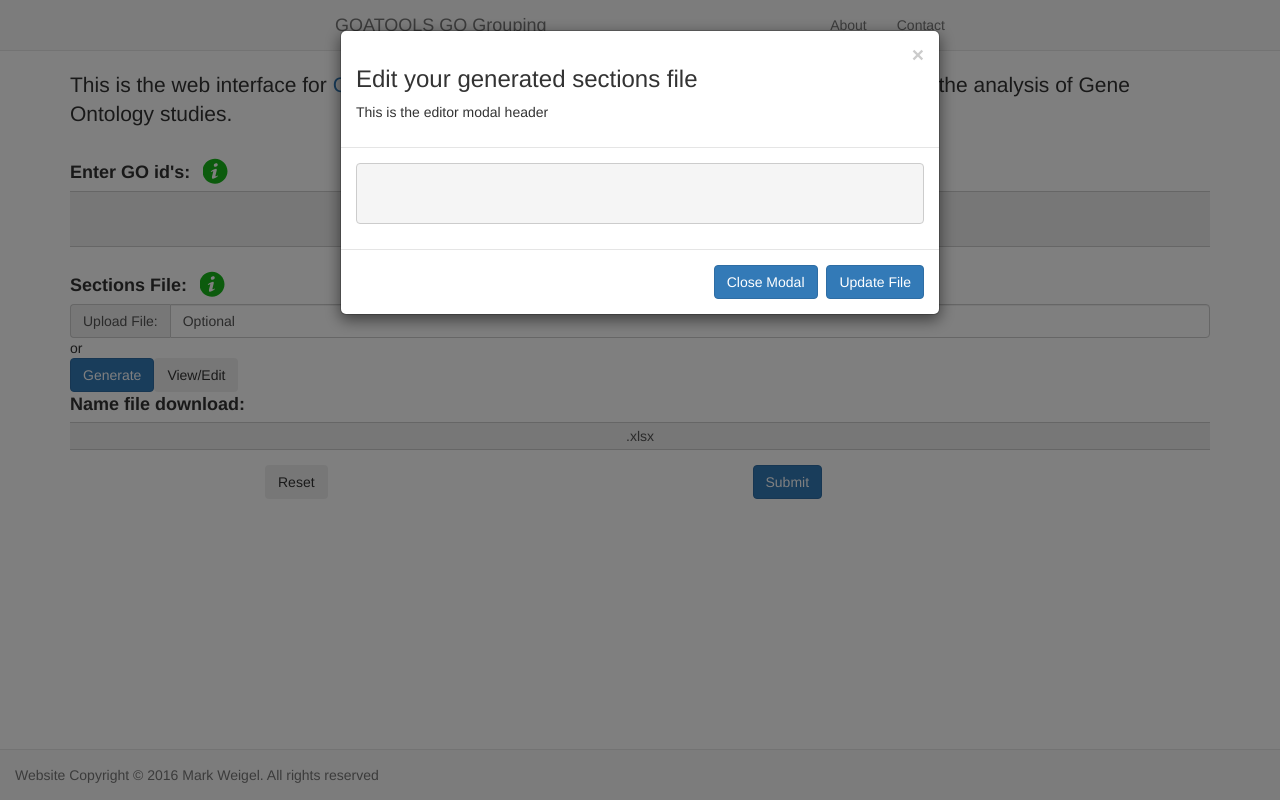
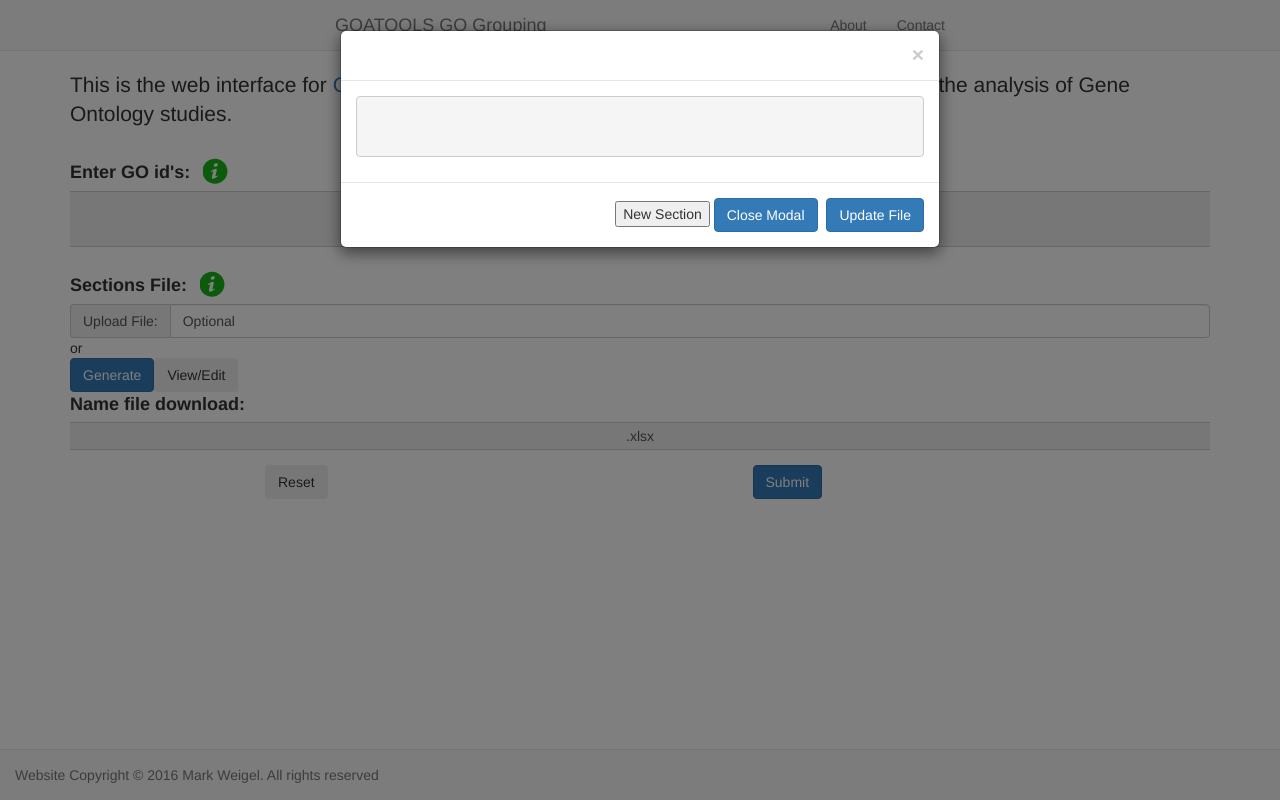
Before and after one commit to mrkjesus2/GOATOOLS-Web-Interface, a Django app: template goatoolsgui/templates/goatoolsgui/base_form.html in a window 1280 px wide, after a click on "Generate". Run offline with Django 3.2, Linux system fonts and the light colour scheme; the template is opened without the code that fills it, so the values that code supplies are empty; some libraries are stand-ins or nearby versions.

Commit message:
Add 'new section' button

```diff
--- a/goatoolsgui/static/goatoolsgui/app.js
+++ b/goatoolsgui/static/goatoolsgui/app.js
@@ -143,25 +143,27 @@ $(document).ready(function() {
   });
 });
 
-function getSectionsFile() {
+// TODO REMOVE: Here for fewer clicks
+$(document).ready(function() {
+  $('#goids').val('GO:0002376, GO:0002682, GO:0001817, GO:0001816, GO:0034097, GO:0045087, GO:0006954, GO:0002521, GO:0002467, GO:0007229, GO:0050900, GO:0022610, GO:0030155, GO:0007155, GO:0016032, GO:0050792, GO:0098542');
+  $('#section_names').val('sections1, sections2');
+  $('#dev-shortcut').click();
+  // setTimeout(function() {
+  //   $('#new-dev').click();
+  // }, 1000);
+});
+
+
+/**
+ * Makes an AJAX call to generatesections for Sections File Data
+ * @param  {string} group    Name for the user's group
+ * @param  {object} sections Contains section names with an array of related goids
+ * @param  {array} goids    List of the user's goid's from initial form
+ */
+function getSectionsFile(group, sections, goids) {
   // TODO: Enforce GoId's are entered in form
-  var goids = $('#goids').val().replace(/ /g, '');
-  var group = $('#group_name').val() || 'gene-ontology';
-  var sections = {};
-  var sectionNames = $('#section_names').val() || null;
+  console.log("Getting Sections Information");
 
-  if (sectionNames) {
-    sectionNames = sectionNames.replace(/,/g, '').split(' ');
-    sectionNames.forEach(function(name) {
-      sections[name] = ['GO:0002376', 'GO:0002682'];
-    });
-    sections = JSON.stringify(sections);
-  } else {
-    console.log('Sections not split');
-  }
-
-  console.log("Getting Sections Information");
-  // console.log(typeof(sections));
   var csrftoken = getCookie('csrftoken');
 
   $.ajax({
@@ -180,15 +182,16 @@ function getSectionsFile() {
     },
 
     success: function(test) {
+      console.log('Ajax Success');
       // Display sectionsfile
       var lines = divideTxtFileBySection(test);
       createTxtFileHtml(lines);
       // addSectionsToPage(test.list_2d);
 
-
+      $('#editor-test').append(test);
       // Attach sections file
-      var sectionsFile = new Blob([test], {type : 'text/plain'});
-      var url = URL.createObjectURL(sectionsFile);
+      // var sectionsFile = new Blob([test], {type : 'text/plain'});
+      // var url = URL.createObjectURL(sectionsFile);
     },
 
     error: function(xhr, errmsg, err) {
@@ -198,99 +201,193 @@ function getSectionsFile() {
   });
 };
 
-$(document).ready(function() {
-  $('#goids').val('GO:0002376, GO:0002682, GO:0001817, GO:0001816, GO:0034097, GO:0045087, GO:0006954, GO:0002521, GO:0002467, GO:0007229, GO:0050900, GO:0022610, GO:0030155, GO:0007155, GO:0016032, GO:0050792, GO:0098542');
-  $('#section_names').val('sections1, sections2');
-});
+/**
+ * Takes data from the initial form or from the sections file editor and calls
+ * getSectionsFile to make an AJAX request for Sections Data
+ */
+function updateSections() {
+  var rootEl = document.getElementById('editor');
+  var goids = $('#goids').val().replace(/ /g, '');
+  var sections = {};
+  var sectionNames;
+  var group;
 
-// https://docs.djangoproject.com/en/dev/ref/csrf/
-function csrfSafeMethod(method) {
-  return (/^(GET|HEAD|OPTIONS|TRACE)$/.test(method));
+  if (rootEl.children.length === 0) {
+    // Handle empty editor
+    console.log('Editor is empty');
+
+    group = $('#group_name').val() || 'gene-ontology';
+    sectionNames = $('#section_names').val() || null;
+
+    // Create section with empty goid array
+    if (sectionNames) {
+      sectionNames = sectionNames.replace(/,/g, '').split(' ');
+
+      sectionNames.forEach(function(name) {
+        sections[name] = ['GO:0002682'];
+      });
+      console.log(sections);
+    }
+  } else {
+    // Handle edited information
+    console.log('There is editor content');
+
+    group = rootEl.getElementsByClassName('editor__group-name')[0].innerHTML.replace('# GROUP NAME: ', '');
+    var sectionsEls = rootEl.getElementsByClassName('editor__section-container');
+
+    console.log(sectionsEls);
+    // Loop over each section to create a section object
+    for (var i = 0; i < sectionsEls.length; i++) {
+      var name = sectionsEls[i].id;
+      var sectionGoids = [];
+
+      // Skip the sections line and get the goids for the current section
+      for (var j = 1; j < sectionsEls[name].children.length; j++) {
+        sectionGoids.push(sectionsEls[name].children[j].id);
+      }
+      sections[name] = sectionGoids;
+    }
+  }
+
+  sections = JSON.stringify(sections);
+
+  getSectionsFile(group, sections, goids);
 }
 
-function getCookie(name) {
-  var cookieValue = null;
-  if (document.cookie && document.cookie !== '') {
-    var cookies = document.cookie.split(';');
-    for (var i = 0; i < cookies.length; i++) {
-      var cookie = jQuery.trim(cookies[i]);
-      if (cookie.substring(0, name.length + 1) === name + '=') {
-        cookieValue = decodeURIComponent(cookie.substring(name.length + 1));
-        break;
-      }
-    }
-  }
-  return cookieValue;
-}
 
-function addSectionsToPage(sections) {
-  var $el = $('#editor');
-  sections.forEach(function(section) {
-    console.log(section[0]);
-    // Add section line
-    var list = $el.append('<ul>');
-    list.append('<li>{Find appropriate text}' + section[0] + '</li>');
 
-    // Add goid information line
-    section[1].forEach(function(goid) {
-      list.append('<li>' + goid + '</li>');
-      console.log(goid);
-    });
-    list.append('</ul>');
-  });
-}
 
+/**
+ * Sections File Editor
+ */
 function divideTxtFileBySection(file) {
+  console.log('Divide Text File');
   var lines = file.split('# SECTION: ');
   return lines;
 }
 
+/**
+ * Add a new section name to the sections file editor
+ * @param {string} name The name of the user's new section for goids
+ */
+function addSectionName(el) {
+  // Create a new section line with a default name
+  var container = makeSectionContainer();
+  var line = makeSectionLine('<span contenteditable="true">Your new name</span>');
+  var target = document.getElementById('editor');
+
+  container.id = 'default-section-name';
+  container.append(line);
+  target.insertBefore(container, target.children[1]);
+
+  // Select the new section for easier editing
+  // line.children[0].focus();
+  selectEditableSection(line.children[0]);
+  line.children[0].addEventListener('keydown', sectionNameListener);
+
+  // Call blur() when enter or escape is pressed
+
+  // selectEditableSection(input[0]);
+}
+
+// TODO: Need to scroll down the page when moving goids
+
+function sectionNameListener(ev) {
+  var cssValidRegex = /[~!@$%^&*()+=,.\/';:"?><[\]\\{}|`#]/g;
+  var container = ev.srcElement.parentElement.parentElement;
+
+  container.id = ev.srcElement.innerText.replace(cssValidRegex, '');
+  container.id = container.id.replace(/ /g, '-');
+  console.log(ev, ev.keyCode);
+  if (ev.keyCode === 13 || ev.keycode === 27) {
+    ev.preventDefault();
+    console.log(ev.srcElement.innerText);
+    ev.srcElement.blur();
+  }
+}
+
+/**
+ * Use this if you want all the text highlighted
+ */
+function selectEditableSection(el) {
+  var range = document.createRange();
+  range.selectNodeContents(el);
+  var sel = window.getSelection();
+  sel.removeAllRanges();
+  sel.addRange(range);
+}
+
+function makeGroupLine(line) {
+  var groupLine = document.createElement('div');
+  groupLine.className = 'editor__group-name';
+  groupLine.innerHTML = line;
+  return groupLine;
+}
+
+function makeSectionContainer() {
+  var container = document.createElement('div');
+
+  container.className = 'editor__section-container';
+  container.setAttribute('ondragover', 'dragover_handler(event, this)');
+  container.setAttribute('ondrop', 'drop_handler(event, this)');
+  container.setAttribute('ondragleave', 'container_drag_leave(event, this)');
+  container.setAttribute('ondragenter', 'container_drag_enter(event, this)');
+
+  return container;
+}
+
+function makeSectionLine(item) {
+  var line = document.createElement('div');
+
+  line.className = 'editor__section-line';
+  line.innerHTML = '# SECTION: ' + item;
+  line.setAttribute('ondragover', 'line_target_drag_over(event, this)');
+  line.setAttribute('ondragleave', 'line_target_drag_leave(event, this)');
+
+  return line;
+}
+
+function makeGoidLine(item) {
+  var line = document.createElement('div');
+
+  line.className = 'editor__goid-line';
+  line.id = item.substr(0, 10);
+  line.draggable = true;
+  line.setAttribute('ondragstart', 'dragstart_handler(event)');
+  line.setAttribute('ondragover', 'line_target_drag_over(event, this)');
+  line.setAttribute('ondragleave', 'line_target_drag_leave(event, this)');
+  line.innerHTML = item;
+
+  return line
+}
+
 function createTxtFileHtml(lines) {
+  // console.log('Create File HTML');
   var $el = $('#editor');
+
+  // TODO: Clear before appending new data
+
   var fragment = document.createDocumentFragment();
   var sectionFragment = document.createDocumentFragment();
   var cssValidRegex = /[~!@$%^&*()+=,.\/';:"?><[\]\\{}|`#]/g;
 
   lines.forEach(function(line) {
     if (line.includes('# GROUP')) {
-      var groupLine = document.createElement('div');
-      groupLine.className = 'editor__group-name';
-      groupLine.innerHTML = line;
-
-      fragment.append(groupLine);
+      fragment.append(makeGroupLine(line));
     }
     else {
       var sectionLines = line.split('\n');
-      // var goidContainer = '<div id="%replace%" class="section-goids"></div>';
-      var sectionContainer = document.createElement('div');
-
-      // Trying drag and drop
-      sectionContainer.setAttribute('ondragover', 'dragover_handler(event, this)');
-      sectionContainer.setAttribute('ondrop', 'drop_handler(event, this)');
-      sectionContainer.setAttribute('ondragleave', 'container_drag_leave(event, this)');
-      sectionContainer.setAttribute('ondragenter', 'container_drag_enter(event, this)');
+      var sectionContainer = makeSectionContainer();
 
       sectionLines.forEach(function(item) {
         if (!item.includes('GO:') && item.length > 0) {
-          sectionContainer.className = 'editor__section-container';
           sectionContainer.id = item.replace(cssValidRegex, '');
 
-          var sectionLine = document.createElement('div');
-          sectionLine.className = 'editor__section-line';
-          sectionLine.innerHTML = '# SECTION: ' + item;
-          sectionLine.setAttribute('ondragover', 'line_target_drag_over(event, this)');
-          sectionLine.setAttribute('ondragleave', 'line_target_drag_leave(event, this)');
+          var sectionLine = makeSectionLine(item);
 
           sectionContainer.append(sectionLine);
         } else if (item.length > 0) {
-          var goidLine = document.createElement('div');
-          goidLine.className = 'editor__goid-line';
-          goidLine.id = item.substr(0, 10);
-          goidLine.draggable = true;
-          goidLine.setAttribute('ondragstart', 'dragstart_handler(event)');
-          goidLine.setAttribute('ondragover', 'line_target_drag_over(event, this)');
-          goidLine.setAttribute('ondragleave', 'line_target_drag_leave(event, this)');
-          goidLine.innerHTML = item;
+          var goidLine = makeGoidLine(item);
 
           sectionContainer.append(goidLine);
         }
@@ -352,3 +449,26 @@ function line_target_drag_leave(ev, el) {
   // console.log('Drag Leave Line');
   el.className = el.className.replace(' editor__goid-line--drag-over', '');
 }
+
+/**
+ * CSRF Token Methods
+ */
+// https://docs.djangoproject.com/en/dev/ref/csrf/
+function csrfSafeMethod(method) {
+  return (/^(GET|HEAD|OPTIONS|TRACE)$/.test(method));
+}
+
+function getCookie(name) {
+  var cookieValue = null;
+  if (document.cookie && document.cookie !== '') {
+    var cookies = document.cookie.split(';');
+    for (var i = 0; i < cookies.length; i++) {
+      var cookie = jQuery.trim(cookies[i]);
+      if (cookie.substring(0, name.length + 1) === name + '=') {
+        cookieValue = decodeURIComponent(cookie.substring(name.length + 1));
+        break;
+      }
+    }
+  }
+  return cookieValue;
+}
--- a/goatoolsgui/templates/goatoolsgui/base_form.html
+++ b/goatoolsgui/templates/goatoolsgui/base_form.html
@@ -67,7 +67,7 @@ GO ID's Input
       {{ form.blob_file }}
       {{ form.group_name  }}
       {{ form.section_names }}
-      <button type="button" class="btn btn-primary" onclick="getSectionsFile()">Generate</button>
+      <button id="dev-shortcut" type="button" class="btn btn-primary" onclick="updateSections()" data-toggle="modal" data-target="#editor-modal">Generate</button>
       <button type="button" class="btn btn-secondary" data-toggle="modal" data-target="#editor-modal">
         View/Edit
       </button>
@@ -182,8 +182,8 @@ Sections AJAX Modal
         <button class="close" type="button" data-dismiss="modal" aria-label="Close">
           <span aria-hidden="true">&times;</span>
         </button>
-        <h3 class="modal-info">Edit your generated sections file</h3>
-        <p>This is the editor modal header</p>
+        <!-- <h3 class="modal-info">Edit your generated sections file</h3> -->
+        <!-- <p>This is the editor modal header</p> -->
       </header>
 
       <div class="modal-body modal-info">
@@ -193,8 +193,9 @@ Sections AJAX Modal
       </div>
 
       <footer class="modal-footer">
+        <button id="new-dev" type="button" onclick="addSectionName(this)">New Section</button>
         <button class="btn btn-primary" type="button" data-dismiss="modal">Close Modal</button>
-        <button class="btn btn-primary" type="button" data-dismiss="modal">Update File</button>
+        <button id="update-dev" class="btn btn-primary" type="button" onclick="updateSections()">Update File</button>
       </footer>
     </section>
   </div>
--- a/goatoolsgui/views.py
+++ b/goatoolsgui/views.py
@@ -95,7 +95,6 @@ def generateSections(request):
 
   sections_file = user_data.make_sections_file(sections)['outfile']
   response = FileResponse(open(sections_file, 'rb'))
-  print response
 
   # response = JsonResponse(user_data.get_sections_details(sections), safe=False)
   return response
```
